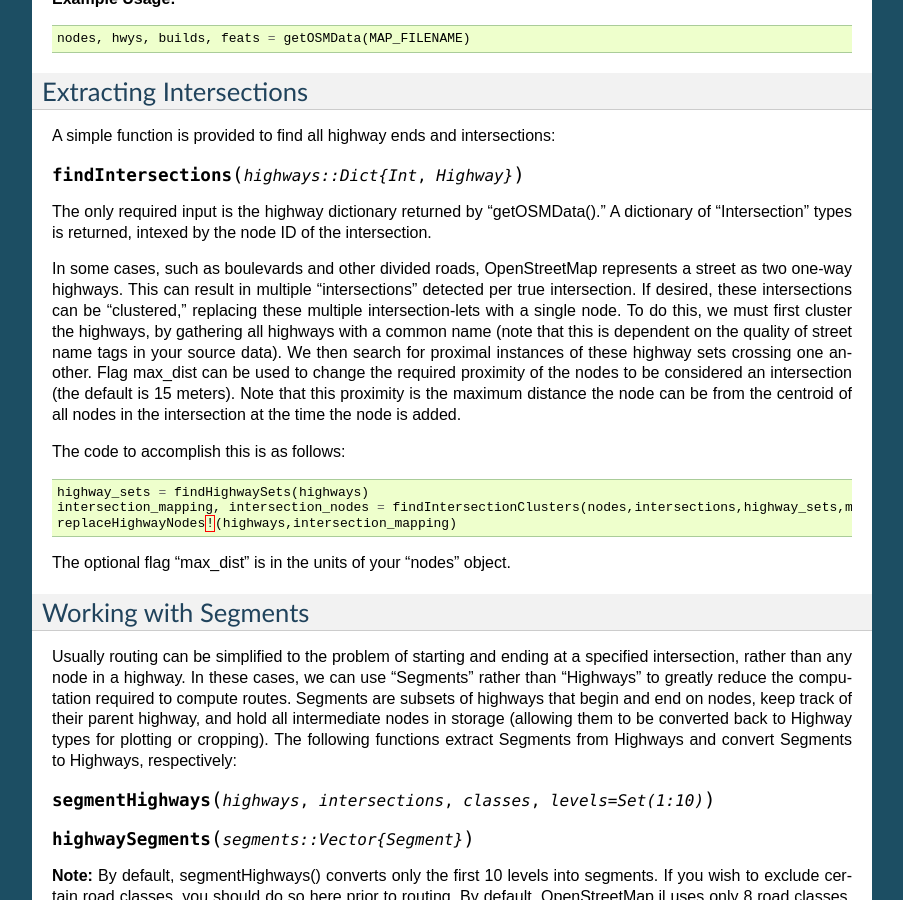
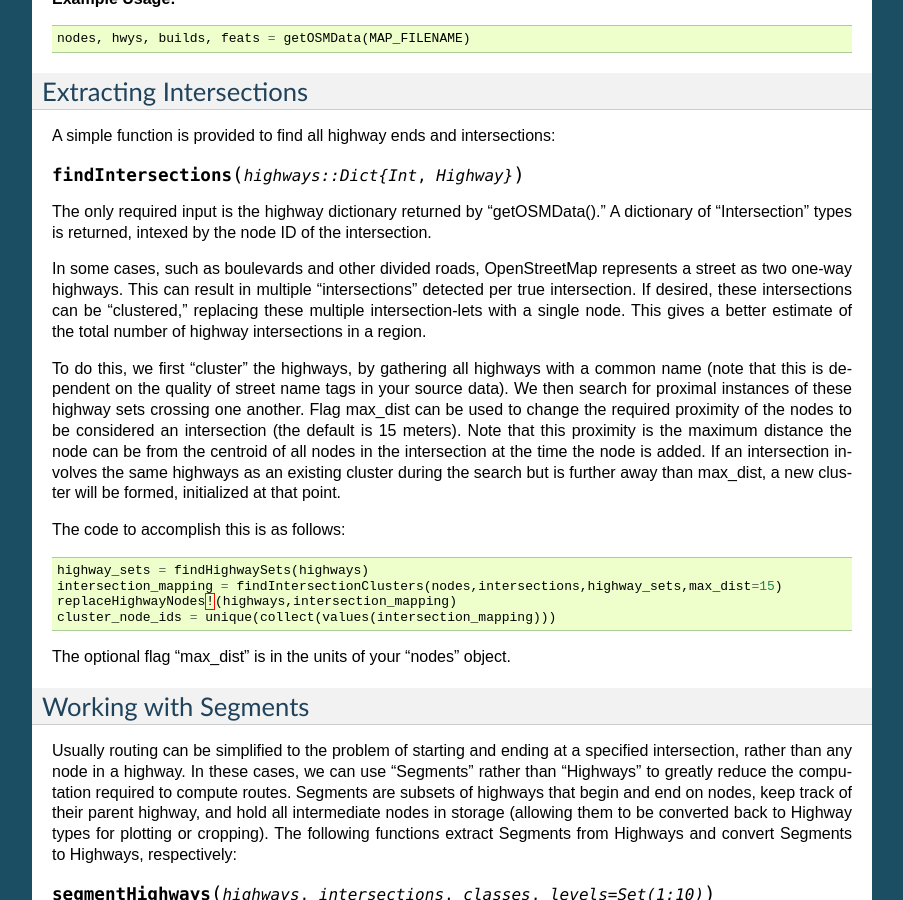
Before and after one commit to tedsteiner/OpenStreetMap.jl, a Sphinx documentation site: the page built from docs/data.rst, in a window 1280 px wide and 900 px high, scrolled down 508 px. Shown: the whole window, without its empty margins (198-1101 px from the left). Built offline with Sphinx 7.4.7, drawn with Linux system fonts in a browser that asks for light colours.

Commit message:
Cleanup, commenting, and updates to intersection clustering code and documentation. The list of cluster IDs is no longer returned, since it can easily can be extracted from the intersection ID to cluster ID mapping dictionary.
Issue #31

Signed-off-by: Ted Steiner <tsteiner2@gmail.com>

```diff
--- a/docs/data.rst
+++ b/docs/data.rst
@@ -36,16 +36,18 @@
 dictionary of "Intersection" types is returned, intexed by the node ID of the
 intersection.
 
-In some cases, such as boulevards and other divided roads, OpenStreetMap represents a street as two one-way highways.  This can result in multiple "intersections" detected per true intersection. If desired, these intersections can be "clustered," replacing these multiple intersection-lets with a single node. To do this, we must first cluster the highways, by gathering all highways with a common name (note that this is dependent on the quality of street name tags in your source data).
-We then search for proximal instances of these highway sets crossing one another. Flag max_dist can be used to change the required proximity of the nodes to be considered an intersection (the default is 15 meters). Note that this proximity is the maximum distance the node can be from the centroid of all nodes in the intersection at the time the node is added.
+In some cases, such as boulevards and other divided roads, OpenStreetMap represents a street as two one-way highways.  This can result in multiple "intersections" detected per true intersection. If desired, these intersections can be "clustered," replacing these multiple intersection-lets with a single node. This gives a better estimate of the total number of highway intersections in a region.
+
+To do this, we first "cluster" the highways, by gathering all highways with a common name (note that this is dependent on the quality of street name tags in your source data).  We then search for proximal instances of these highway sets crossing one another. Flag max_dist can be used to change the required proximity of the nodes to be considered an intersection (the default is 15 meters). Note that this proximity is the maximum distance the node can be from the centroid of all nodes in the intersection at the time the node is added. If an intersection involves the same highways as an existing cluster during the search but is further away than max_dist, a new cluster will be formed, initialized at that point.
 
 The code to accomplish this is as follows:
 
 .. code-block:: python
 
     highway_sets = findHighwaySets(highways)
-    intersection_mapping, intersection_nodes = findIntersectionClusters(nodes,intersections,highway_sets,max_dist=15)
+    intersection_mapping = findIntersectionClusters(nodes,intersections,highway_sets,max_dist=15)
     replaceHighwayNodes!(highways,intersection_mapping)
+    cluster_node_ids = unique(collect(values(intersection_mapping)))
 
 The optional flag "max_dist" is in the units of your "nodes" object.
 
```
Also changed, not shown: 2 other files.
